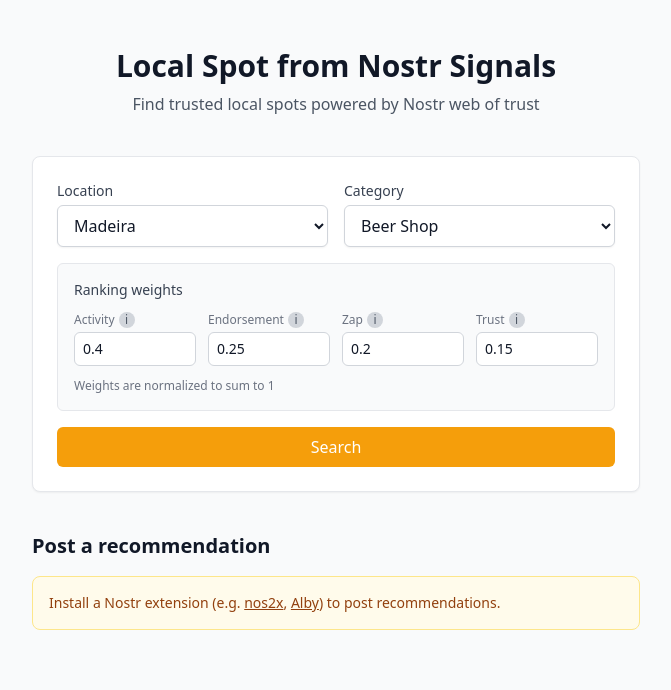
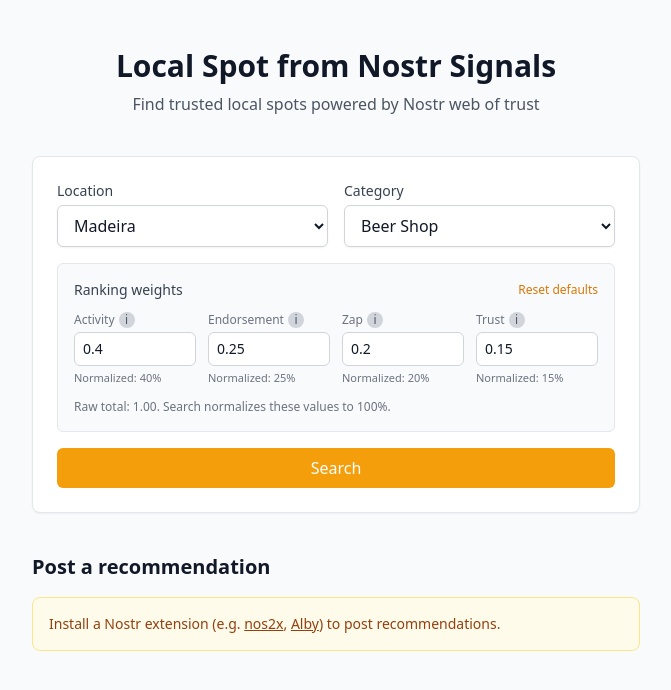
Before and after one commit to alexxie16/nostr-signal, a Next.js app: page / in a window 1280 px wide. Shown: the top 690 px of the page, without its empty margins (304-975 px from the left). Built offline with nearby package versions, Linux system fonts and the light colour scheme.

Commit message:
feat: improve ranking weight controls

```diff
--- a/src/app/page.tsx
+++ b/src/app/page.tsx
@@ -1,6 +1,6 @@
 "use client";
 
-import { useState } from "react";
+import { useMemo, useState } from "react";
 import { ShopCard } from "@/components/ShopCard";
 import { PostForm } from "@/components/PostForm";
 import { NotesModal } from "@/components/NotesModal";
@@ -15,6 +15,18 @@
 const DEFAULT_ZAP_WEIGHT = 0.2;
 const DEFAULT_TRUST_WEIGHT = 0.15;
 
+type SearchStatus =
+  | { type: "success"; text: string }
+  | { type: "warning"; text: string }
+  | { type: "error"; text: string };
+
+interface ReputationResponse {
+  shops?: ShopReputation[];
+  useMock?: boolean;
+  message?: string;
+  error?: string;
+}
+
 export default function Home() {
   const [location, setLocation] = useState("madeira");
   const [domain, setDomain] = useState("beer-shop");
@@ -26,12 +38,51 @@
   const [loading, setLoading] = useState(false);
   const [useMock, setUseMock] = useState<boolean | null>(null);
   const [selectedShop, setSelectedShop] = useState<ShopReputation | null>(null);
+  const [searchStatus, setSearchStatus] = useState<SearchStatus | null>(null);
+
+  const rawWeightSum = activityWeight + endorsementWeight + zapWeight + trustWeight;
+  const hasPositiveWeight = rawWeightSum > 0;
+
+  const normalizedWeights = useMemo(() => {
+    if (!hasPositiveWeight) {
+      return {
+        activity: 0,
+        endorsement: 0,
+        zap: 0,
+        trust: 0,
+      };
+    }
+
+    return {
+      activity: activityWeight / rawWeightSum,
+      endorsement: endorsementWeight / rawWeightSum,
+      zap: zapWeight / rawWeightSum,
+      trust: trustWeight / rawWeightSum,
+    };
+  }, [activityWeight, endorsementWeight, zapWeight, trustWeight, hasPositiveWeight, rawWeightSum]);
+
+  function resetWeights() {
+    setActivityWeight(DEFAULT_ACTIVITY_WEIGHT);
+    setEndorsementWeight(DEFAULT_ENDORSEMENT_WEIGHT);
+    setZapWeight(DEFAULT_ZAP_WEIGHT);
+    setTrustWeight(DEFAULT_TRUST_WEIGHT);
+  }
 
   async function handleSearch(e: React.FormEvent) {
     e.preventDefault();
+
+    if (!hasPositiveWeight) {
+      setSearchStatus({
+        type: "error",
+        text: "At least one ranking weight must be greater than 0.",
+      });
+      return;
+    }
+
     setLoading(true);
     setShops(null);
     setUseMock(null);
+    setSearchStatus(null);
     try {
       const params = new URLSearchParams({
         location,
@@ -42,13 +93,49 @@
         trustWeight: String(trustWeight),
       });
       const res = await fetch(`/api/reputation?${params}`);
-      const data = await res.json();
-      if (!res.ok) throw new Error(data.error ?? "Request failed");
-      setShops(data.shops ?? []);
-      setUseMock(data.useMock ?? false);
+      const data: ReputationResponse = await res.json();
+
+      const nextShops = data.shops ?? [];
+      const nextUseMock = data.useMock ?? false;
+
+      setShops(nextShops);
+      setUseMock(nextUseMock);
+
+      if (!res.ok) {
+        if (nextShops.length > 0) {
+          setSearchStatus({
+            type: "warning",
+            text:
+              data.message ?? data.error ?? "Nostr relays failed, so mock results are shown instead.",
+          });
+          return;
+        }
+        throw new Error(data.error ?? data.message ?? "Request failed");
+      }
+
+      if (data.message) {
+        setSearchStatus({
+          type: nextUseMock ? "warning" : "success",
+          text: data.message,
+        });
+      } else if (nextUseMock) {
+        setSearchStatus({
+          type: "warning",
+          text: "No Nostr events matched yet, so mock results are shown for now.",
+        });
+      } else {
+        setSearchStatus({
+          type: "success",
+          text: "Fetched fresh rankings from Nostr relays.",
+        });
+      }
     } catch (err) {
       console.error(err);
       setShops([]);
+      setSearchStatus({
+        type: "error",
+        text: err instanceof Error ? err.message : "Failed to fetch reputation data",
+      });
     } finally {
       setLoading(false);
     }
@@ -110,104 +197,92 @@
             </div>
           </div>
           <div className="mt-4 space-y-3 rounded-md border border-gray-200 bg-gray-50 p-4 dark:border-gray-600 dark:bg-gray-700/50">
+            <div className="flex items-center justify-between gap-3">
               <p className="text-sm font-medium text-gray-700 dark:text-gray-300">
                 Ranking weights
               </p>
+              <button
+                type="button"
+                onClick={resetWeights}
+                className="text-xs font-medium text-amber-600 hover:underline dark:text-amber-400"
+              >
+                Reset defaults
+              </button>
+            </div>
             <div className="grid gap-3 sm:grid-cols-2 lg:grid-cols-4">
-              <div>
-                <label
-                  htmlFor="activityWeight"
-                  className="mb-1 flex items-center text-xs text-gray-500 dark:text-gray-400"
-                >
-                  Activity
-                  <InfoButton scoreKey="activity" />
-                </label>
-                <input
+              <WeightInput
                 id="activityWeight"
-                  type="number"
-                  min={0}
-                  max={1}
-                  step={0.1}
+                label="Activity"
+                scoreKey="activity"
                 value={activityWeight}
-                  onChange={(e) => setActivityWeight(parseFloat(e.target.value) || 0)}
-                  className="w-full rounded-md border border-gray-300 bg-white px-2 py-1.5 text-sm text-gray-900 dark:border-gray-600 dark:bg-gray-700 dark:text-gray-100"
+                normalizedValue={normalizedWeights.activity}
+                onChange={setActivityWeight}
+              />
+              <WeightInput
+                id="endorsementWeight"
+                label="Endorsement"
+                scoreKey="endorsement"
+                value={endorsementWeight}
+                normalizedValue={normalizedWeights.endorsement}
+                onChange={setEndorsementWeight}
+              />
+              <WeightInput
+                id="zapWeight"
+                label="Zap"
+                scoreKey="zap"
+                value={zapWeight}
+                normalizedValue={normalizedWeights.zap}
+                onChange={setZapWeight}
+              />
+              <WeightInput
+                id="trustWeight"
+                label="Trust"
+                scoreKey="trust"
+                value={trustWeight}
+                normalizedValue={normalizedWeights.trust}
+                onChange={setTrustWeight}
               />
             </div>
-              <div>
-                <label
-                  htmlFor="endorsementWeight"
-                  className="mb-1 flex items-center text-xs text-gray-500 dark:text-gray-400"
-                >
-                  Endorsement
-                  <InfoButton scoreKey="endorsement" />
-                </label>
-                <input
-                  id="endorsementWeight"
-                  type="number"
-                  min={0}
-                  max={1}
-                  step={0.1}
-                  value={endorsementWeight}
-                  onChange={(e) => setEndorsementWeight(parseFloat(e.target.value) || 0)}
-                  className="w-full rounded-md border border-gray-300 bg-white px-2 py-1.5 text-sm text-gray-900 dark:border-gray-600 dark:bg-gray-700 dark:text-gray-100"
-                />
+            <div className="space-y-1">
+              <p className="text-xs text-gray-500 dark:text-gray-400">
+                Raw total: {rawWeightSum.toFixed(2)}. Search normalizes these values to 100%.
+              </p>
+              {!hasPositiveWeight && (
+                <p className="text-xs text-red-600 dark:text-red-400">
+                  Set at least one weight above 0 to run a search.
+                </p>
+              )}
             </div>
-              <div>
-                <label
-                  htmlFor="zapWeight"
-                  className="mb-1 flex items-center text-xs text-gray-500 dark:text-gray-400"
-                >
-                  Zap
-                  <InfoButton scoreKey="zap" />
-                </label>
-                <input
-                  id="zapWeight"
-                  type="number"
-                  min={0}
-                  max={1}
-                  step={0.1}
-                  value={zapWeight}
-                  onChange={(e) => setZapWeight(parseFloat(e.target.value) || 0)}
-                  className="w-full rounded-md border border-gray-300 bg-white px-2 py-1.5 text-sm text-gray-900 dark:border-gray-600 dark:bg-gray-700 dark:text-gray-100"
-                />
-              </div>
-              <div>
-                <label
-                  htmlFor="trustWeight"
-                  className="mb-1 flex items-center text-xs text-gray-500 dark:text-gray-400"
-                >
-                  Trust
-                  <InfoButton scoreKey="trust" />
-                </label>
-                <input
-                  id="trustWeight"
-                  type="number"
-                  min={0}
-                  max={1}
-                  step={0.1}
-                  value={trustWeight}
-                  onChange={(e) => setTrustWeight(parseFloat(e.target.value) || 0)}
-                  className="w-full rounded-md border border-gray-300 bg-white px-2 py-1.5 text-sm text-gray-900 dark:border-gray-600 dark:bg-gray-700 dark:text-gray-100"
-                />
-              </div>
-            </div>
-            <p className="text-xs text-gray-500 dark:text-gray-400">
-              Weights are normalized to sum to 1
-            </p>
           </div>
           <button
             type="submit"
-            disabled={loading}
+            disabled={loading || !hasPositiveWeight}
             className="mt-4 w-full rounded-md bg-amber-500 px-4 py-2 font-medium text-white transition hover:bg-amber-600 disabled:opacity-50"
           >
             {loading ? "Searching Nostr…" : "Search"}
           </button>
         </form>
 
+        {searchStatus && (
+          <div
+            className={`mb-4 rounded-lg border px-4 py-3 text-sm ${
+              searchStatus.type === "success"
+                ? "border-green-200 bg-green-50 text-green-800 dark:border-green-900/60 dark:bg-green-950/30 dark:text-green-200"
+                : searchStatus.type === "warning"
+                  ? "border-amber-200 bg-amber-50 text-amber-800 dark:border-amber-900/60 dark:bg-amber-950/30 dark:text-amber-200"
+                  : "border-red-200 bg-red-50 text-red-800 dark:border-red-900/60 dark:bg-red-950/30 dark:text-red-200"
+            }`}
+            role="status"
+            aria-live="polite"
+          >
+            {searchStatus.text}
+          </div>
+        )}
+
         {useMock !== null && (
           <p className="mb-4 text-center text-sm text-gray-500 dark:text-gray-400">
             {useMock
-              ? "Using mock data (no Nostr events found for this tag)"
+              ? "Using mock data while Nostr results are missing or unavailable"
               : "Data from Nostr relays"}
           </p>
         )}
@@ -239,3 +314,44 @@
     </main>
   );
 }
+
+function WeightInput({
+  id,
+  label,
+  scoreKey,
+  value,
+  normalizedValue,
+  onChange,
+}: {
+  id: string;
+  label: string;
+  scoreKey: "activity" | "endorsement" | "zap" | "trust";
+  value: number;
+  normalizedValue: number;
+  onChange: (value: number) => void;
+}) {
+  return (
+    <div>
+      <label
+        htmlFor={id}
+        className="mb-1 flex items-center text-xs text-gray-500 dark:text-gray-400"
+      >
+        {label}
+        <InfoButton scoreKey={scoreKey} />
+      </label>
+      <input
+        id={id}
+        type="number"
+        min={0}
+        max={1}
+        step={0.1}
+        value={value}
+        onChange={(e) => onChange(parseFloat(e.target.value) || 0)}
+        className="w-full rounded-md border border-gray-300 bg-white px-2 py-1.5 text-sm text-gray-900 dark:border-gray-600 dark:bg-gray-700 dark:text-gray-100"
+      />
+      <p className="mt-1 text-[11px] text-gray-500 dark:text-gray-400">
+        Normalized: {Math.round(normalizedValue * 100)}%
+      </p>
+    </div>
+  );
+}
```
Also changed, not shown: 1 other file (tests, documents, lock files or other folders). Lines whose indentation alone changed are shown as unchanged.
